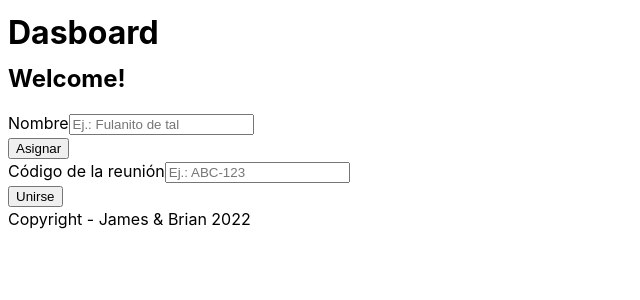
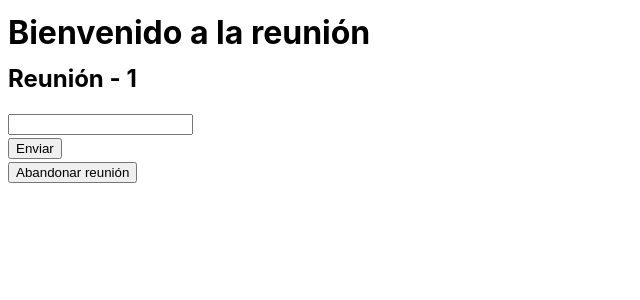
Before and after one commit to Dunloop26/chatmeapp, a React (Vite) app: page /meet/1 in a window 1280 px wide. Shown: the top 300 px of the page, without its empty margins (0-640 px from the left). Built offline with nearby package versions, Linux system fonts and the light colour scheme.

Commit message:
NEW: Meeting page

```diff
--- a/package.json
+++ b/package.json
@@ -10,7 +10,8 @@
   },
   "dependencies": {
     "react": "^18.2.0",
-    "react-dom": "^18.2.0"
+    "react-dom": "^18.2.0",
+    "react-router-dom": "^6.3.0"
   },
   "devDependencies": {
     "@types/react": "^18.0.15",
--- a/src/App.jsx
+++ b/src/App.jsx
@@ -1,5 +1,7 @@
 import './App.css'
 import { Dashboard } from '@Pages/Dashboard'
+import { Meeting } from '@Pages/Meeting'
+import { Routes, Route } from 'react-router-dom'
 import GlobalContext from '@Contexts/Global'
 import { useEffect, useState } from 'react'
 
@@ -10,7 +12,10 @@ export function App() {
 	}
 	return (
 		<GlobalContext.Provider value={data}>
-			<Dashboard />
+			<Routes>
+				<Route path="/" element={<Dashboard />} />
+				<Route path="meet/:id" element={<Meeting />} />
+			</Routes>
 		</GlobalContext.Provider>
 	)
 }
--- /dev/null
+++ b/src/Layouts/ChatLog.jsx
@@ -0,0 +1,22 @@
+import { Input } from "@Components/Input"
+import { Button } from "@Components/Button"
+import { Link } from "react-router-dom"
+import { useParams } from "react-router-dom"
+
+export function ChatLog() {
+	const { id } = useParams()
+	return (
+		<section>
+			<h2>Reunión - {id}</h2>
+			<section>
+				<Input />
+				<Button text="Enviar" />
+			</section>
+			<section>
+				<Link to="/">
+					<Button text="Abandonar reunión" />
+				</Link>
+			</section>
+		</section>
+	)
+}
--- a/src/Layouts/Header.jsx
+++ b/src/Layouts/Header.jsx
@@ -1,7 +1,7 @@
-export function Header() {
+export function Header({title}) {
 	return (
 		<header>
-			<h1>Dasboard</h1>
+			<h1>{title}</h1>
 		</header>
 	)
 }
--- a/src/Layouts/JoinMeeting.jsx
+++ b/src/Layouts/JoinMeeting.jsx
@@ -2,12 +2,14 @@ import { useContext, useEffect, useState } from 'react'
 import { Button } from '@Components/Button'
 import { Input } from '@Components/Input'
 import { Header } from '@Layouts/Header'
+import { Link } from 'react-router-dom'
 import storage from '@Services/Storage.js'
 import GlobalContext from '@Contexts/Global'
 
 export function JoinMeeting() {
 	let tempName = "";
 	const [name, setName] = useState("")
+	const [room, setRoom] = useState("")
 	const globalContext = useContext(GlobalContext)
 	useEffect(() => {
 		setName(globalContext.currentUser)
@@ -16,6 +18,10 @@ export function JoinMeeting() {
 		setName(tempName)
 		storage.storeUserName(tempName);
 		globalContext.currentUser = tempName
+	}
+	const roomInputValueChange = function(e) {
+		const { value: room } = e.target;
+		setRoom(room);
 	}
 	const nameInputValueChange = function(e) {
 		const { value } = e.target
@@ -29,7 +35,7 @@ export function JoinMeeting() {
 	}
 	return (
 		<div>
-			<Header />
+			<Header title="Dashboard" />
 			<main>
 				<h2>{welcomeMessage()}</h2>
 				<section>
@@ -38,8 +44,10 @@ export function JoinMeeting() {
 						<Button text="Asignar" onClick={assignName} />
 					</section>
 					<section className="button-group">
-						<Input label="Código de la reunión" placeholder="Ej.: ABC-123" />
-						<Button text="Unirse" />
+						<Input label="Código de la reunión" placeholder="Ej.: ABC-123" onValueChange={roomInputValueChange} />
+						<Link to={`/meet/${room}`}>
+							<Button text="Unirse" />
+						</Link>
 					</section>
 				</section>
 			</main>
--- /dev/null
+++ b/src/Pages/Meeting.jsx
@@ -0,0 +1,11 @@
+import { ChatLog } from "@Layouts/ChatLog";
+import { Header } from "@Layouts/Header";
+
+export function Meeting() {
+	return (
+		<main>
+			<Header title="Bienvenido a la reunión" />
+			<ChatLog />
+		</main>
+	)
+}
--- a/src/main.jsx
+++ b/src/main.jsx
@@ -1,10 +1,13 @@
 import React from 'react'
 import ReactDOM from 'react-dom/client'
 import { App } from './App'
+import { BrowserRouter } from 'react-router-dom'
 import './index.css'
 
 ReactDOM.createRoot(document.getElementById('root')).render(
 	<React.StrictMode>
-		<App />
+		<BrowserRouter>
+			<App />
+		</BrowserRouter>
 	</React.StrictMode>
 )
```
Also changed, not shown: 1 other file (tests, documents, lock files or other folders).
